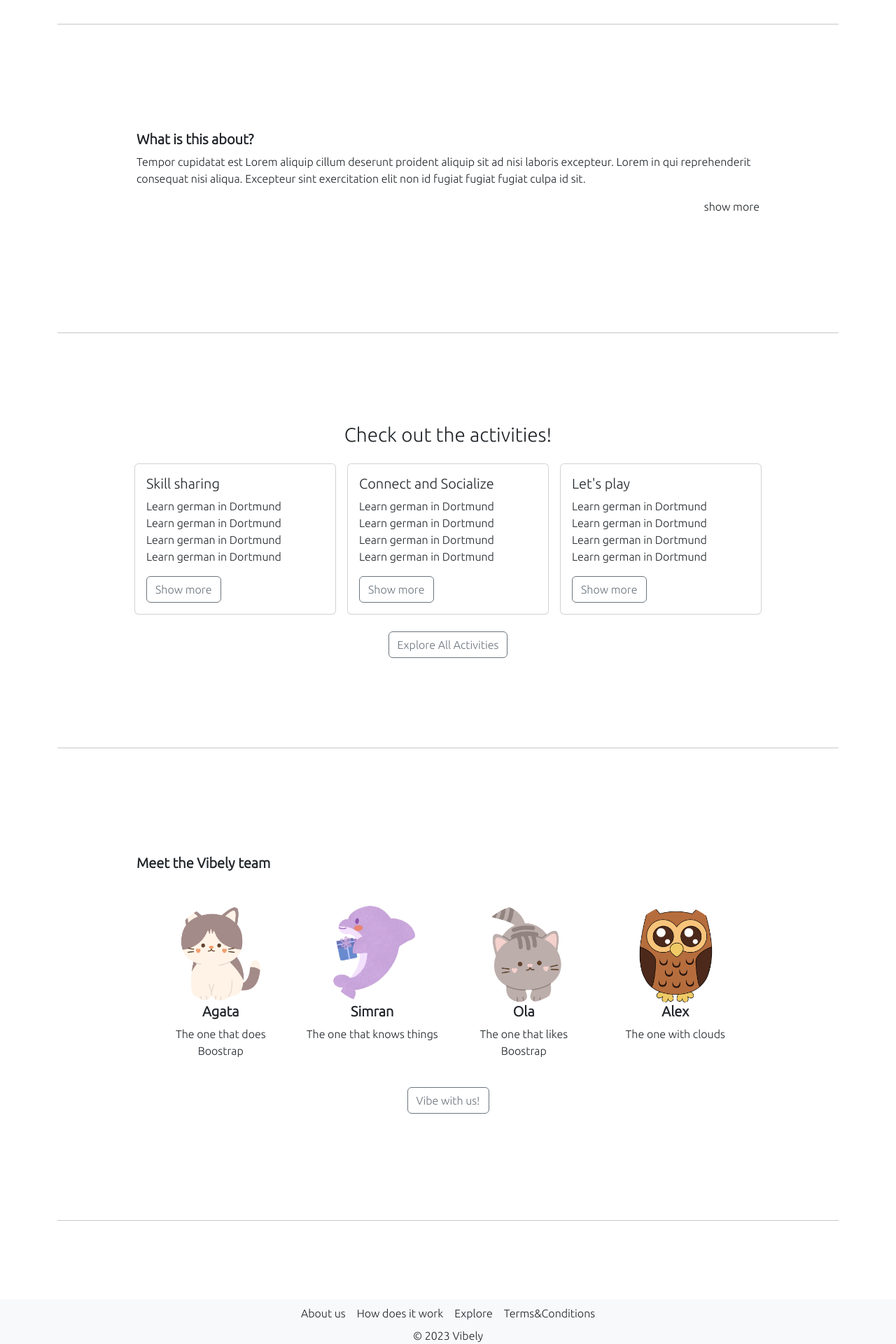
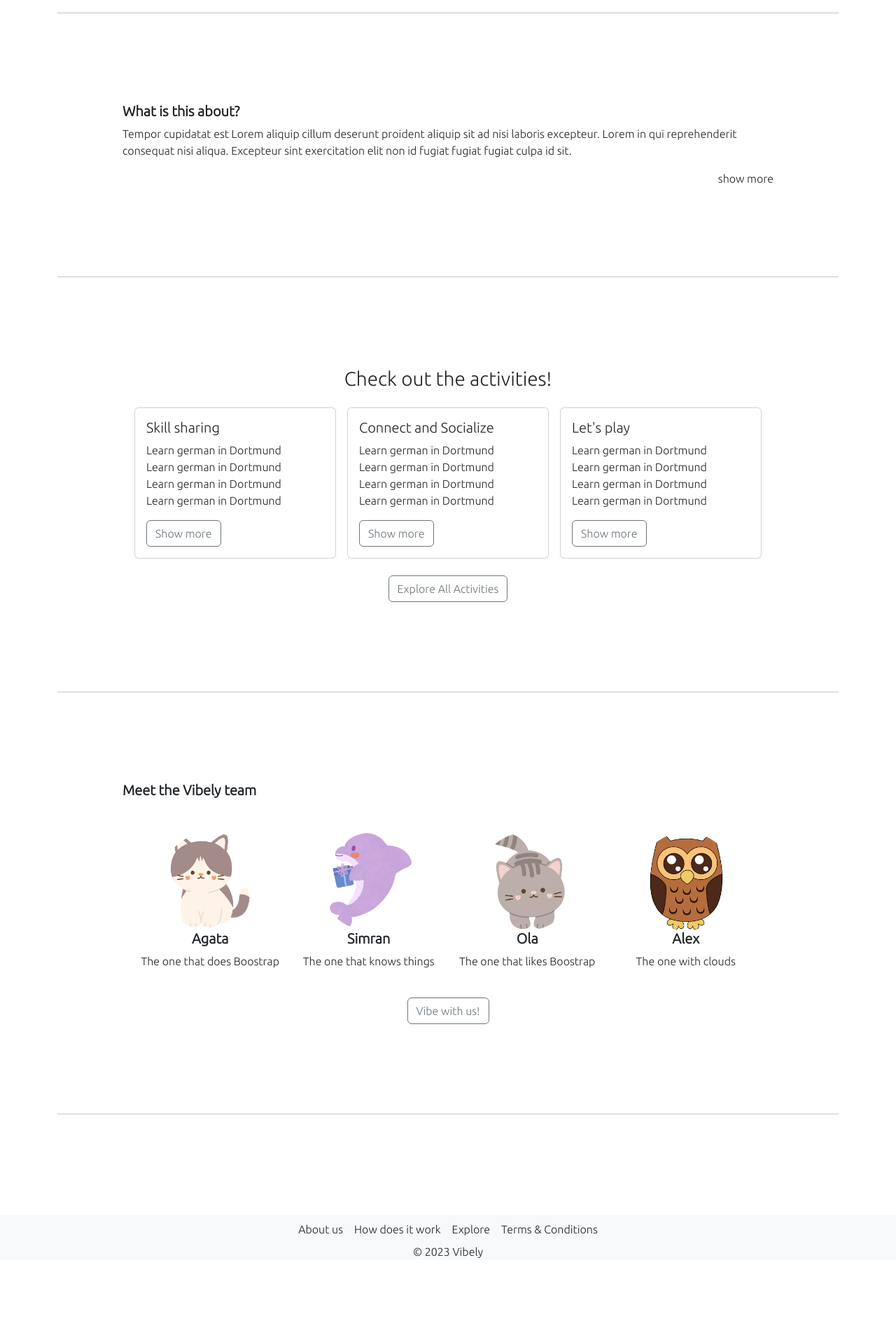
Before and after one commit to mae-rwen/Vibely, a React (Create React App) app in the folder frontend/: page / in a window 1280 px wide. Shown: the part 787-2707 px from the top of the page at 70% size. After the commit the page ends 2587 px from the top, so only its background shows below. Built offline with nearby package versions, Linux system fonts and the light colour scheme.

Commit message:
unified styling

```diff
--- a/frontend/src/components/Categories/Categories.js
+++ b/frontend/src/components/Categories/Categories.js
@@ -5,10 +5,10 @@ export default function Categories() {
 
   return (
     <>
-    <div className="p-4 categoriesHeader">
-            <h1 className="display-5 fw-bold text-center">Explore all categories</h1>
+    <div className="categoriesHeader">
+            <h1 className="display-6 fw-bold text-center">Explore all categories</h1>
             <div className="col-lg-8 mx-auto text-end">
-                <p>There are XX event happening in your location during the next 2 weeks</p>
+                <p>There are XX events happening in your location during the next 2 weeks</p>
                 <p><a href="#">Click here</a> to change your location. *To change the time scope, browse category of your choice.</p>
             </div>
         </div>
--- a/frontend/src/components/GeneralComponents/Footer.js
+++ b/frontend/src/components/GeneralComponents/Footer.js
@@ -1,7 +1,7 @@
 import { NavLink } from "react-router-dom";
 export default function Footer() {
   return (
-    <div className="d-flex flex-column bg-light footer">
+    <div className="d-flex flex-column bg-light text-center footer">
       <div className=" p-2 d-flex gap-3 justify-content-center ">
         <NavLink to="/aboutus" className="text-decoration-none text-dark">
           About us
@@ -13,7 +13,7 @@ export default function Footer() {
           Explore
         </NavLink>
         <NavLink to="/tc" className="text-decoration-none text-dark">
-          Terms&Conditions
+          Terms & Conditions
         </NavLink>
       </div>
       <div className="text-center">&copy; 2023 Vibely</div>
--- a/frontend/src/components/HomePage/HeroSection.js
+++ b/frontend/src/components/HomePage/HeroSection.js
@@ -3,7 +3,7 @@ import Button from 'react-bootstrap/Button';
 export default function HeroSection() {
   return (
     <>
-        <div id="heroSection" className="p-4 my-5 text-center">
+        <div id="heroSection" className="text-center">
             <h1 className="display-4 fw-bold">Welcome to Vibely</h1>
             <div className="col-lg-8 mx-auto">
                 <p className="lead mb-4">Your space for sharing skills, get involved in new hobbies and find friends to vibe with.</p>
--- a/frontend/src/components/HomePage/HomePage.js
+++ b/frontend/src/components/HomePage/HomePage.js
@@ -5,7 +5,7 @@ import CategoriesOverview from "./CategoriesOverview";
 
 export default function HomePage() {
   return (
-    <div>
+    <>
       <HeroSection />
       <hr id="introduction" className="featurette-divider" />
       <Introduction />
@@ -14,6 +14,6 @@ export default function HomePage() {
       <hr className="featurette-divider" />
       <MeetTheTeam />
       <hr className="featurette-divider" />
-    </div>
+    </>
   );
 }
--- a/frontend/src/components/HomePage/Introduction.js
+++ b/frontend/src/components/HomePage/Introduction.js
@@ -7,8 +7,7 @@ export default function Introduction() {
 
   return (
     <>
-      <div className="p-4 text-start hpSection">
-        <div className="col-lg-10 mx-auto">
+        <div className="col-lg-10 mx-auto hpSection">
         <h5 className=" fw-bold">What is this about?</h5>
           <p>
             Tempor cupidatat est Lorem aliquip cillum deserunt proident aliquip
@@ -45,7 +44,6 @@ export default function Introduction() {
           >
             {open ? ("show less"):("show more")}
           </p>
-        </div>
       </div>
     </>
   );
--- a/frontend/src/components/HomePage/MeetTheTeam.js
+++ b/frontend/src/components/HomePage/MeetTheTeam.js
@@ -33,8 +33,7 @@ export default function MeetTheTeam() {
   };
   return (
     <>
-      <div className="p-4 text-start hpSection">
-        <div className="col-lg-10 mx-auto">
+        <div className="col-lg-10 mx-auto hpSection">
           <h5 className="fw-bold">Meet the Vibely team</h5>
           <div className="row p-4 mt-4 text-center justify-content-center">
             <TeamCard member={agata} />
@@ -48,7 +47,6 @@ export default function MeetTheTeam() {
             </Button>
           </div>
         </div>
-      </div>
     </>
   );
 }
--- a/frontend/src/styles/styles.scss
+++ b/frontend/src/styles/styles.scss
@@ -5,25 +5,34 @@ body {
   font-family: "Ubuntu", sans-serif;
 }
 
+// general styling -->
 .App {
   min-height: 100vh;
   display: flex;
   flex-direction: column;
   .mainContainer {
-    margin: 6em auto !important;
+    margin: 8em auto !important;
     flex-grow: 1;
   }
 }
+// <-- general styling
 
+// homepage styling -->
 #heroSection,
 #construction {
   margin: 30vh auto !important;
+}
+
+.showMoreP:hover {
+  cursor: pointer;
+  color: rgba(128, 128, 128, 0.434);
 }
 
 .hpSection {
   margin: 8em auto;
 }
 
+//categoriesOverview styles -->
 .activeClass,
 .activeClass:hover {
   background-color: $secondary;
@@ -49,12 +58,10 @@ body {
   list-style: none;
   padding: 0;
 }
+// <-- categoriesOverview styles
+// <-- homepage styling
 
-.showMoreP:hover {
-  cursor: pointer;
-  color: rgba(128, 128, 128, 0.434);
-}
-
+//signup page styling -->
 .signupCard {
   width: 30vw;
   margin: auto;
@@ -63,9 +70,11 @@ body {
 .signupForm {
   margin: 3em 5em;
 }
+// <-- signup page styling
 
+// categories page styling -->
 .categoriesHeader {
-  margin-bottom: 6em;
+  margin-bottom: 4em;
   p {
     font-size: smaller;
     margin: 0.5em auto;
@@ -84,7 +93,7 @@ body {
   row-gap: 5em;
   column-gap: 5em;
   .card {
-    flex: 33%;
+    flex: 40%;
     .text-end {
       margin-top: 1em;
       font-size: smaller;
@@ -100,14 +109,16 @@ body {
     }
   }
 }
+// <-- categories page styling
 
+// media queries -->
 @media (max-width: 1300px) {
   .signupForm {
     margin: 2em 1em;
   }
 }
 
-@media (max-width: 1000px) {
+@media (max-width: 980px) {
   .signupCard {
     width: 70vw;
     margin: auto;
@@ -121,3 +132,4 @@ body {
     column-gap: 7em;
   }
 }
+// <-- media queries
```
Also changed, not shown: frontend/src/styles/styles.css, 1 other file (tests, documents, lock files or other folders).
